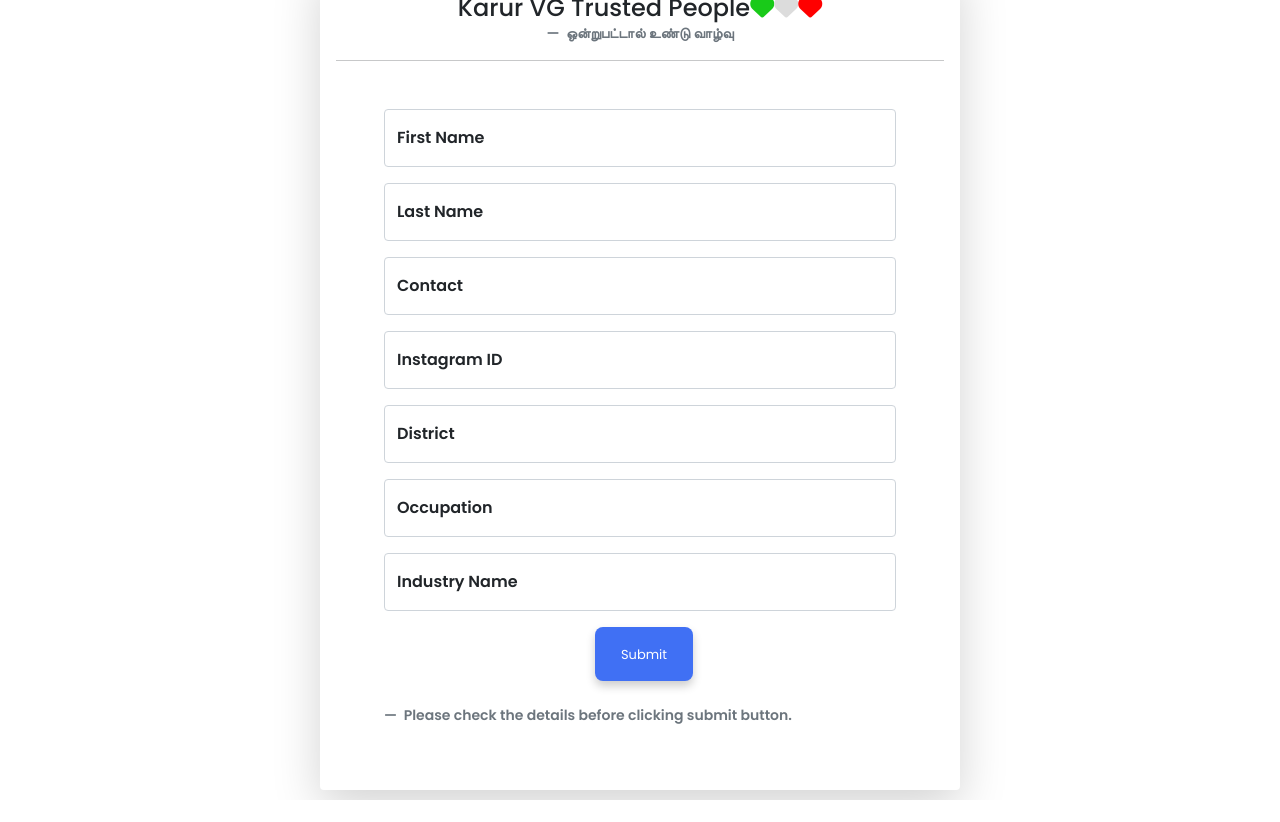
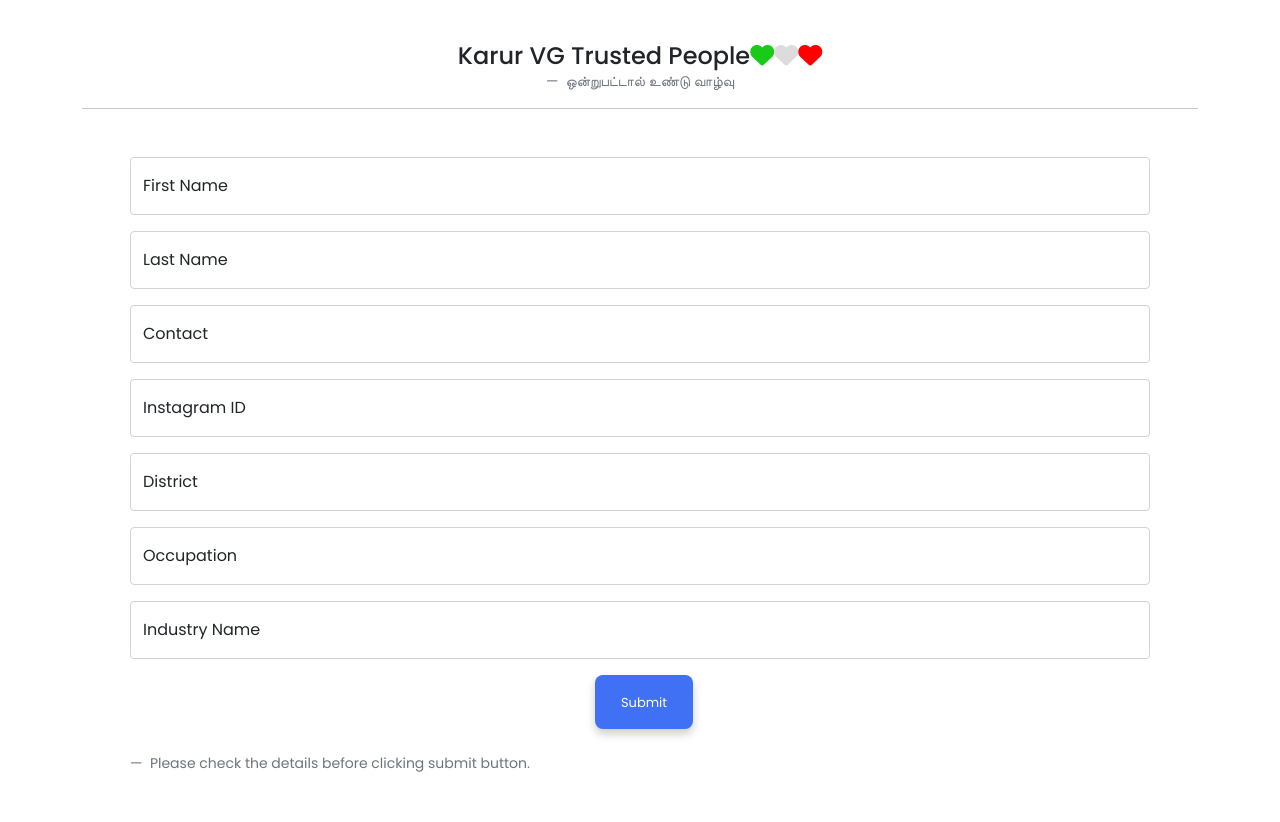
Before and after one commit to Balakumar790420/kvgdata, a plain HTML site: page index.html in a window 1280 px wide. Before the commit the page ends 800 px from the top, so only its background shows below. Drawn offline with nearby package versions, Linux system fonts and the light colour scheme.

Commit message:
Update index.html

```diff
--- a/index.html
+++ b/index.html
@@ -15,7 +15,7 @@
 
 <body>
     </div>
-    <div class="container shadow-lg p-3 mb-5 bg-body-tertiary rounded fw-bolder w-50 mt-50">
+    <div class="container mt-5">
         <figure class="text-center mt-3">
             <blockquote class="blockquote">
                 <h4>Karur VG Trusted People<i class="fa-solid fa-heart" style="color: rgb(25, 202, 25);"></i><i class="fa-solid fa-heart" style="color: gainsboro;"></i><i class="fa-solid fa-heart" style="color: red;"></i></h4>
```
